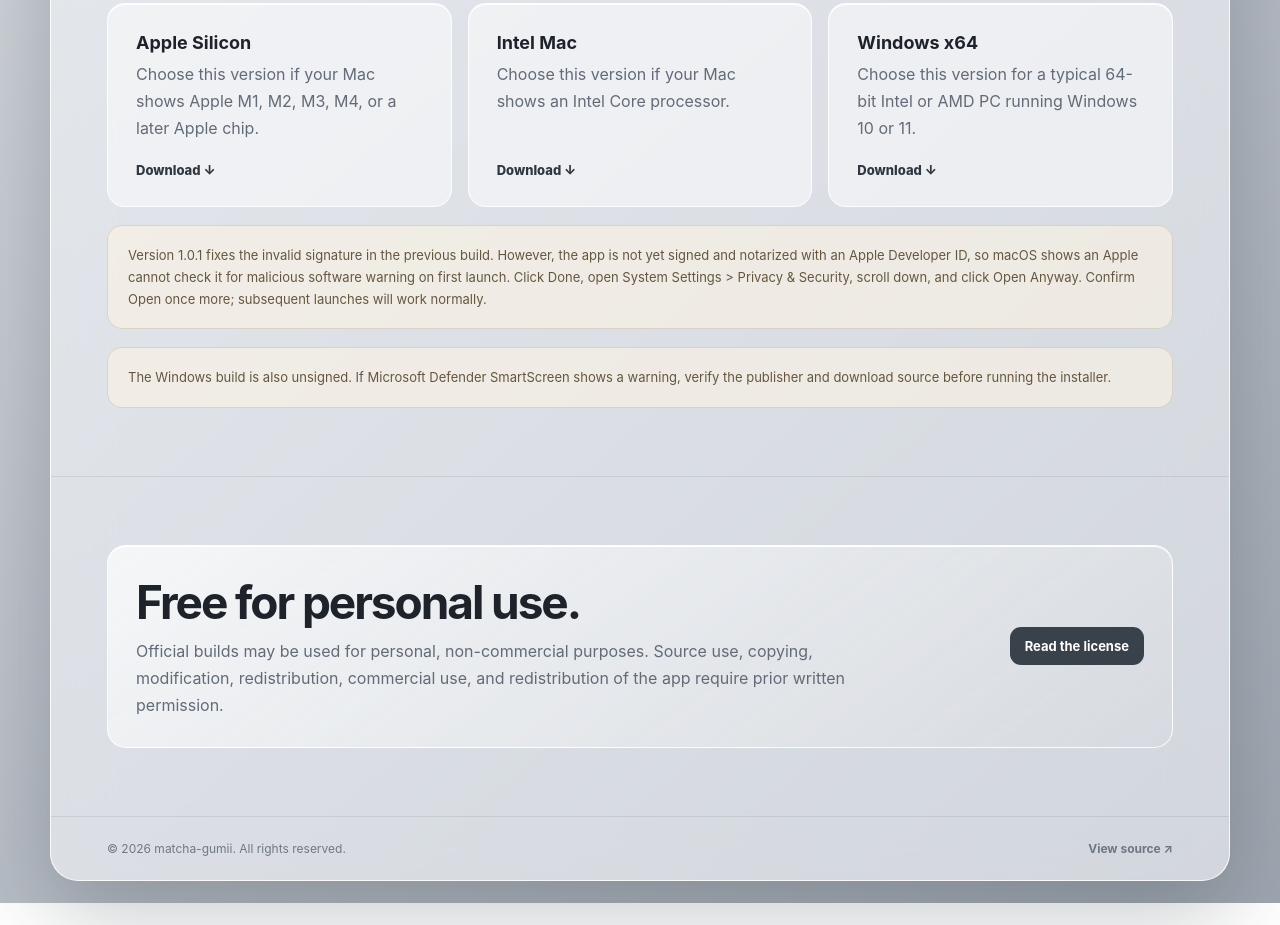
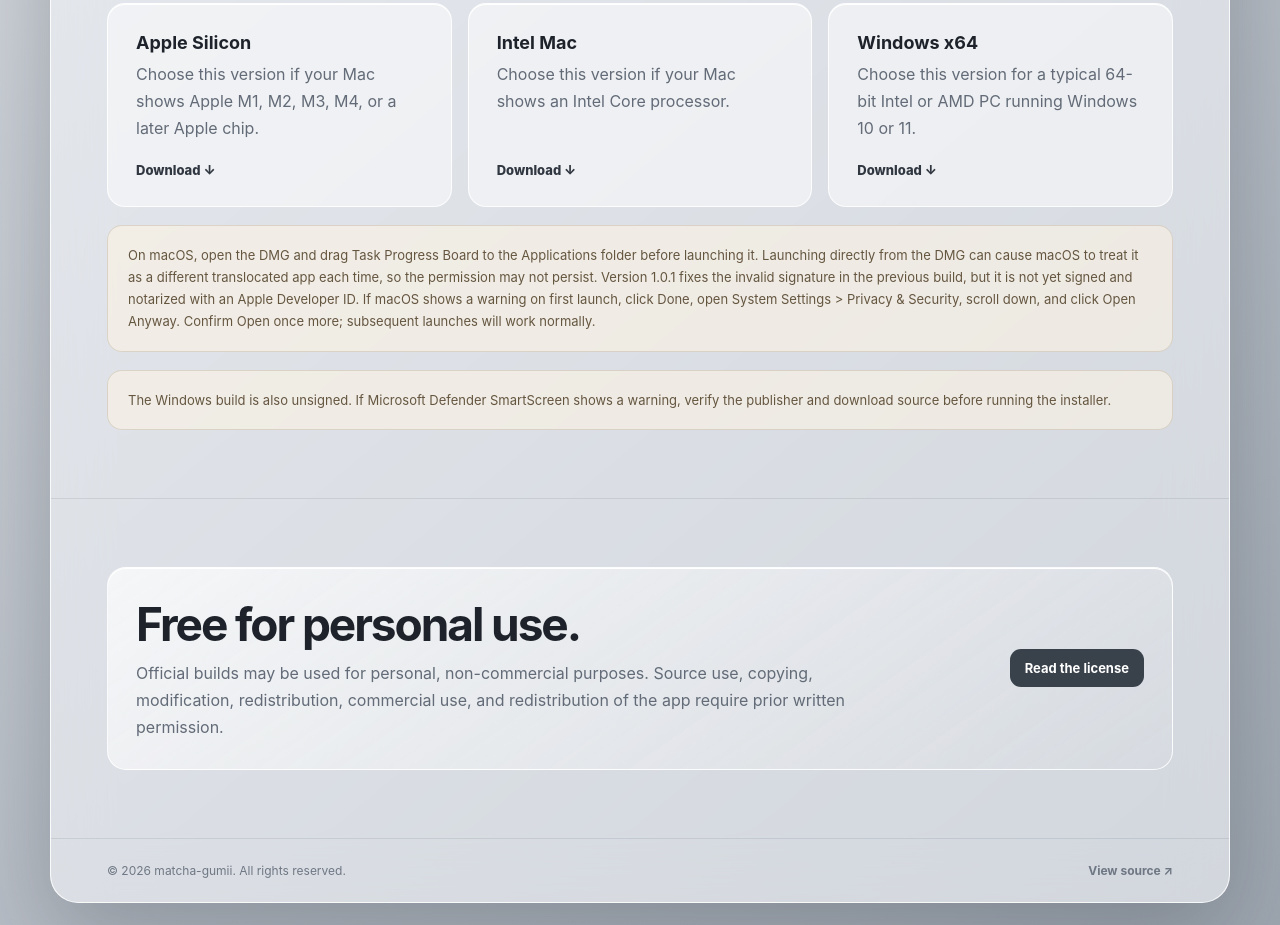
Before and after one commit to matcha-gumii/task-progress-board-mac, an Electron app: page docs/index.html in a window 1280 px wide. Shown: the part 1347-2272 px from the top of the page. Before the commit the page ends 2250 px from the top, so only its background shows below. Drawn offline with Linux system fonts and the light colour scheme.

Commit message:
Explain macOS DMG installation step

```diff
--- a/docs/index.html
+++ b/docs/index.html
@@ -162,7 +162,7 @@
           <a class="guide-card" href="https://github.com/matcha-gumii/task-progress-board-mac/releases/latest/download/Task-Progress-Board-1.0.1-mac-x64.dmg"><strong>Intel Mac</strong><p data-ja="「Intel Core i5」「Intel Core i7」などと表示されるMacはこちらです。" data-en="Choose this version if your Mac shows an Intel Core processor.">「Intel Core i5」「Intel Core i7」などと表示されるMacはこちらです。</p><span class="guide-link" data-ja="ダウンロード ↓" data-en="Download ↓">ダウンロード ↓</span></a>
           <a class="guide-card" href="https://github.com/matcha-gumii/task-progress-board-mac/releases/latest/download/Task-Progress-Board-1.0.1-windows-x64.exe"><strong>Windows x64</strong><p data-ja="Windows 10／11を搭載した一般的なIntel・AMD製64bit PCはこちらです。" data-en="Choose this version for a typical 64-bit Intel or AMD PC running Windows 10 or 11.">Windows 10／11を搭載した一般的なIntel・AMD製64bit PCはこちらです。</p><span class="guide-link" data-ja="ダウンロード ↓" data-en="Download ↓">ダウンロード ↓</span></a>
         </div>
-        <div class="notice" data-ja="v1.0.1では旧版の署名不整合を修正済みです。ただしApple Developer IDでの署名・公証はまだ行っていないため、初回起動時に「Appleは悪質なソフトウェアが含まれていないことを検証できません」と表示されます。表示されたら「完了」を押し、システム設定 ＞ プライバシーとセキュリティへ進み、下にスクロールして「このまま開く」を選択してください。確認画面でもう一度「開く」を選ぶと、次回から通常どおり起動できます。" data-en="Version 1.0.1 fixes the invalid signature in the previous build. However, the app is not yet signed and notarized with an Apple Developer ID, so macOS shows an Apple cannot check it for malicious software warning on first launch. Click Done, open System Settings > Privacy & Security, scroll down, and click Open Anyway. Confirm Open once more; subsequent launches will work normally.">v1.0.1では旧版の署名不整合を修正済みです。ただしApple Developer IDでの署名・公証はまだ行っていないため、初回起動時に「Appleは悪質なソフトウェアが含まれていないことを検証できません」と表示されます。表示されたら「完了」を押し、システム設定 ＞ プライバシーとセキュリティへ進み、下にスクロールして「このまま開く」を選択してください。確認画面でもう一度「開く」を選ぶと、次回から通常どおり起動できます。</div>
+        <div class="notice" data-ja="Mac版は、DMGを開いたあとTask Progress BoardをApplicationsフォルダへドラッグしてから起動してください。DMG内から直接起動すると、macOSが毎回別の場所にあるアプリとして扱い、起動許可が保存されないことがあります。v1.0.1では旧版の署名不整合を修正済みですが、Apple Developer IDでの署名・公証はまだ行っていません。初回起動時に警告が表示されたら「完了」を押し、システム設定 ＞ プライバシーとセキュリティへ進み、下にスクロールして「このまま開く」を選択してください。確認画面でもう一度「開く」を選ぶと、次回から通常どおり起動できます。" data-en="On macOS, open the DMG and drag Task Progress Board to the Applications folder before launching it. Launching directly from the DMG can cause macOS to treat it as a different translocated app each time, so the permission may not persist. Version 1.0.1 fixes the invalid signature in the previous build, but it is not yet signed and notarized with an Apple Developer ID. If macOS shows a warning on first launch, click Done, open System Settings > Privacy & Security, scroll down, and click Open Anyway. Confirm Open once more; subsequent launches will work normally.">Mac版は、DMGを開いたあとTask Progress BoardをApplicationsフォルダへドラッグしてから起動してください。DMG内から直接起動すると、macOSが毎回別の場所にあるアプリとして扱い、起動許可が保存されないことがあります。v1.0.1では旧版の署名不整合を修正済みですが、Apple Developer IDでの署名・公証はまだ行っていません。初回起動時に警告が表示されたら「完了」を押し、システム設定 ＞ プライバシーとセキュリティへ進み、下にスクロールして「このまま開く」を選択してください。確認画面でもう一度「開く」を選ぶと、次回から通常どおり起動できます。</div>
         <div class="notice" data-ja="Windows版もコード署名されていません。Microsoft Defender SmartScreenの警告が表示された場合は、発行元とダウンロード元を確認したうえで実行してください。" data-en="The Windows build is also unsigned. If Microsoft Defender SmartScreen shows a warning, verify the publisher and download source before running the installer.">Windows版もコード署名されていません。Microsoft Defender SmartScreenの警告が表示された場合は、発行元とダウンロード元を確認したうえで実行してください。</div>
       </section>
 
```
